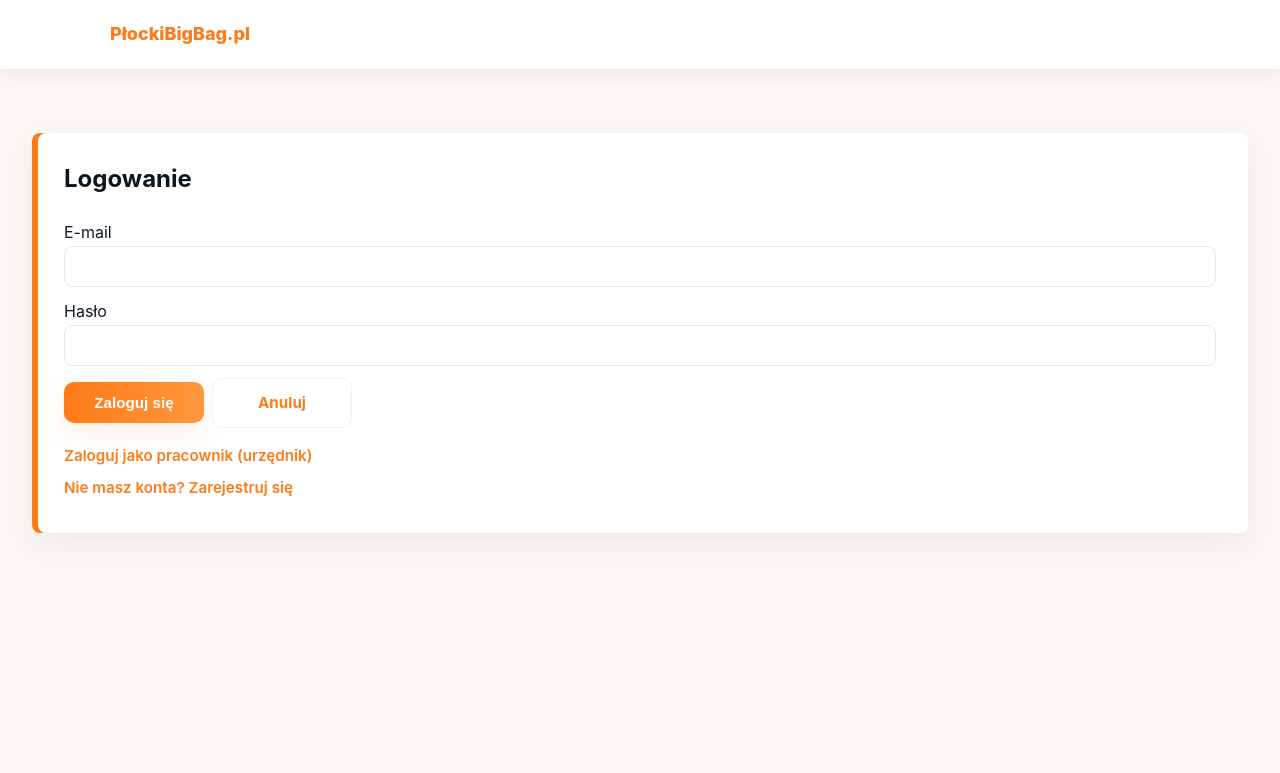
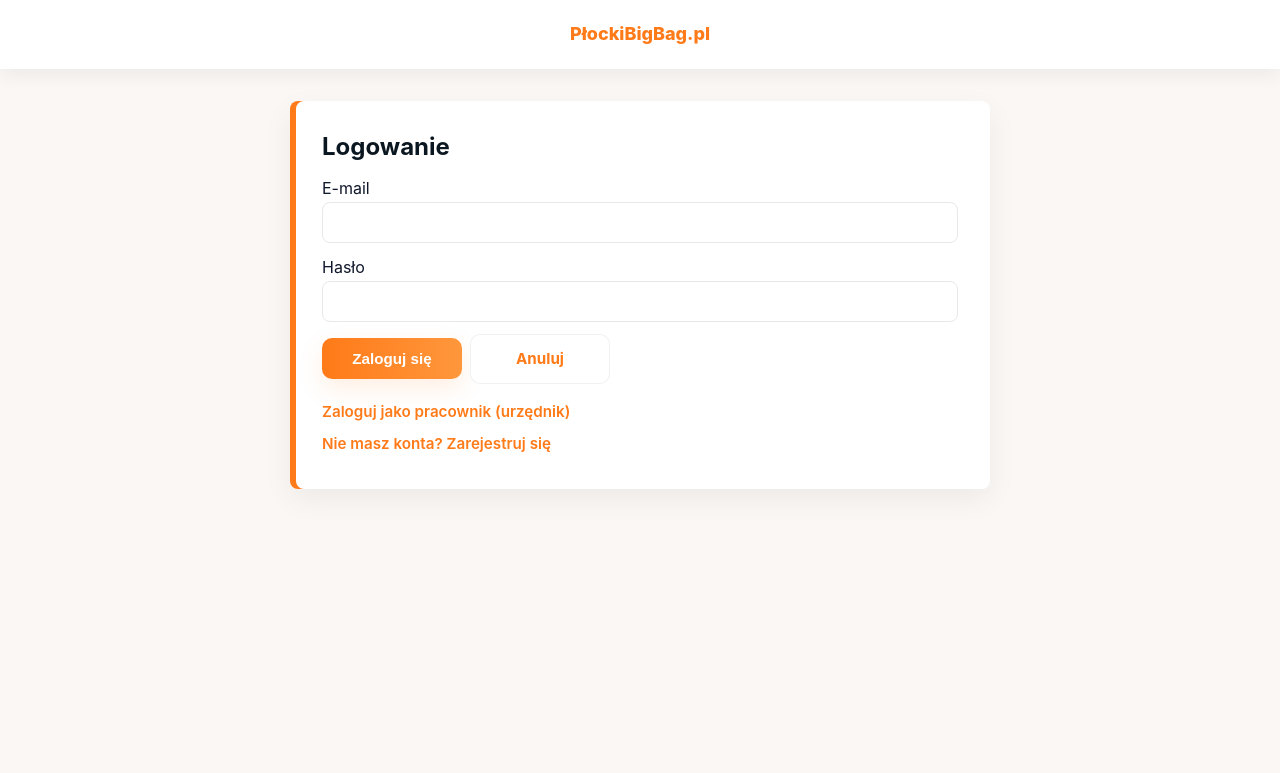
Before and after one commit to aap-hackathon/bigbag, a Flask app: page /logowanie in a window 1280 px wide. Shown: the top 773 px of the page. Run offline with Flask 3, Linux system fonts and the light colour scheme.

Commit message:
feat: fix css

```diff
--- a/static/css/auth.css
+++ b/static/css/auth.css
@@ -19,9 +19,14 @@
   display: flex;
   flex-direction: column;
   justify-content: flex-start;
-  gap: 0.75rem;
+  gap: 0;
   width: 100%;
-  margin: 2rem auto;
+}
+
+.auth-card-narrow {
+  max-width: min(700px, 100%);
+  margin-left: auto;
+  margin-right: auto;
 }
 
 .auth-card h1 {
--- a/static/css/base.css
+++ b/static/css/base.css
@@ -57,6 +57,7 @@ h3 {
   display: flex;
   align-items: center;
   gap: 1rem;
+  justify-content: center;
 }
 
 .brand {
--- a/templates/login.html
+++ b/templates/login.html
@@ -22,7 +22,7 @@
 
     <main class="auth-viewport">
       <div class="auth-container">
-        <div class="auth-card">
+        <div class="auth-card auth-card-narrow">
           <h1>Logowanie</h1>
           <form id="loginForm" class="login-form" method="post">
             <label for="email">E-mail</label>
--- a/templates/login_staff.html
+++ b/templates/login_staff.html
@@ -22,7 +22,7 @@
 
     <main class="auth-viewport">
       <div class="auth-container">
-        <div class="auth-card">
+        <div class="auth-card auth-card-narrow">
           <h1>Logowanie — Urzędnik</h1>
           <form id="staffForm" class="login-form" method="post">
             <label for="staffEmail">E-mail służbowy</label>
--- a/templates/signup.html
+++ b/templates/signup.html
@@ -22,7 +22,7 @@
 
     <main class="auth-viewport">
       <div class="auth-container">
-        <div class="auth-card">
+        <div class="auth-card auth-card-narrow">
           <h1>Rejestracja — Mieszkaniec</h1>
           <p>
             Wypełnij poniższy formularz, aby utworzyć konto. Wszystkie pola są
```
